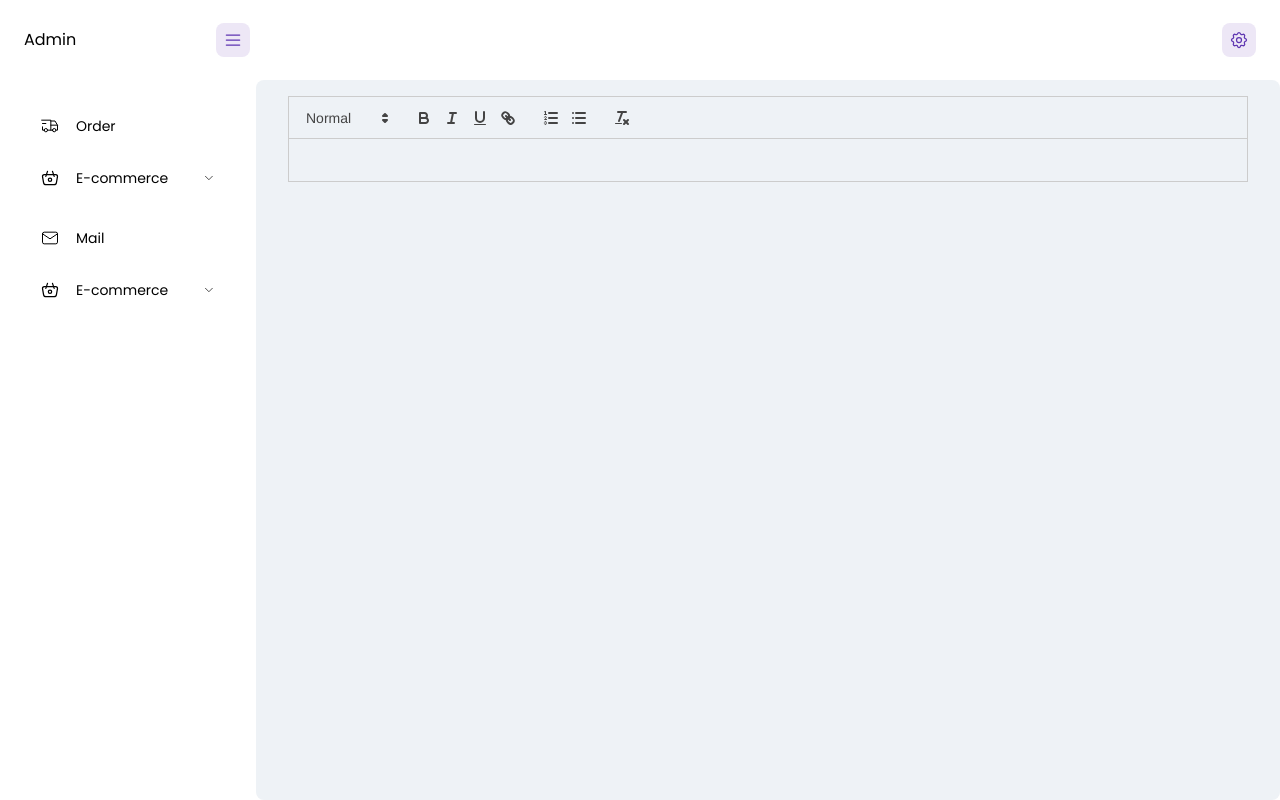
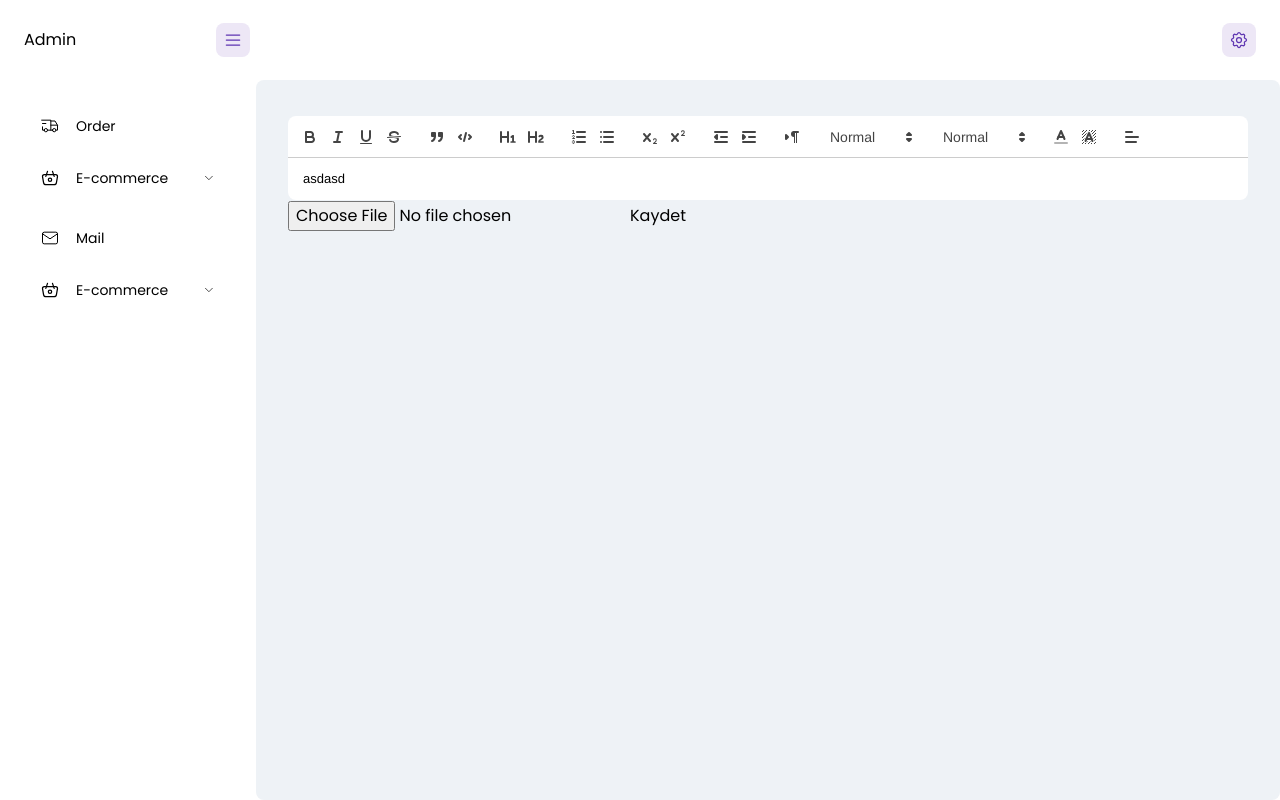
Before and after one commit to AliKarabulut/next-shop, a Next.js app: page /admin/dashboard/slider in a window 1280 px wide. Built offline with nearby package versions, Linux system fonts and the light colour scheme.

Commit message:
Add Slider model and API endpoint for creating sliders

```diff
--- a/src/app/(admin)/admin/dashboard/slider/page.tsx
+++ b/src/app/(admin)/admin/dashboard/slider/page.tsx
@@ -1,37 +1,51 @@
 "use client";
+import Input from "@/ui/input/input";
+import axios from "axios";
+import dynamic from "next/dynamic";
 import React, { useState } from "react";
-import ReactQuill from "react-quill";
 import "react-quill/dist/quill.snow.css";
+const DynamicQuill = dynamic(() => import("react-quill"), { ssr: false });
 
 const Slider = () => {
-  const [value, setValue] = useState("");
-
+  const [value, setValue] = useState("asdasd");
+  const [file, setFile] = useState<File | null>(null);
   const modules = {
     toolbar: [
-      ["bold", "italic", "underline", "strike"], // toggled buttons
+      ["bold", "italic", "underline", "strike"],
       ["blockquote", "code-block"],
 
-      [{ header: 1 }, { header: 2 }], // custom button values
+      [{ header: 1 }, { header: 2 }],
       [{ list: "ordered" }, { list: "bullet" }],
-      [{ script: "sub" }, { script: "super" }], // superscript/subscript
-      [{ indent: "-1" }, { indent: "+1" }], // outdent/indent
-      [{ direction: "rtl" }], // text direction
+      [{ script: "sub" }, { script: "super" }],
+      [{ indent: "-1" }, { indent: "+1" }],
+      [{ direction: "rtl" }],
 
-      [{ size: ["small", false, "large", "huge"] }], // custom dropdown
+      [{ size: ["small", false, "large", "huge"] }],
       [{ header: [1, 2, 3, 4, 5, 6, false] }],
 
-      [{ color: [] }, { background: [] }], // dropdown with defaults from theme
-      [{ font: [] }],
+      [{ color: [] }, { background: [] }],
       [{ align: [] }],
+    ],
+  };
 
-      ["clean"], // remove formatting button
-    ],
+  const submitHandler = (event: any) => {
+    event.preventDefault();
+    if (!file) return;
+    const data = new FormData()
+    data.set('file', file)
+    data.set('description', value)
+    axios.post("/api/product/slider", data).then((res) => console.log(res));
   };
 
   return (
     <div>
-      <ReactQuill />
-      <div>{value}</div>
+      <div className="min-h-[85px] h-full  mt-5">
+        <DynamicQuill theme="snow" value={value} onChange={setValue} modules={modules} className="bg-white rounded-lg" />
+      </div>
+      <form onSubmit={submitHandler}>
+        <input type="file" name="file" onChange={(e:any) => setFile(e.target.files?.[0])} />
+        <button type="submit">Kaydet</button>
+      </form>
     </div>
   );
 };
--- a/src/app/(admin)/global.css
+++ b/src/app/(admin)/global.css
@@ -14,3 +14,11 @@
   background: #697586;
   border-radius: 8px;
 }
+
+.ql-toolbar {
+  @apply !border-0 !border-b;
+}
+
+.ql-container {
+  @apply !border-0;
+}
--- /dev/null
+++ b/src/app/api/product/slider/route.tsx
@@ -0,0 +1,51 @@
+import { writeFile } from "fs/promises";
+import { NextRequest, NextResponse } from "next/server";
+import prisma from "@/libs/prismadb";
+
+export const POST = async (request: NextRequest) => {
+  try {
+    const data = await request.formData();
+    const description = data.get("description") as string;
+    const file: File | null = data.get("file") as unknown as File;
+
+    if (!file) {
+      return NextResponse.json({ message: "An image must be selected" }, { status: 400 });
+    }
+
+    if (!description) {
+      return NextResponse.json({ message: "Description must be entered" }, { status: 400 });
+    }
+
+    if (!file.type.startsWith("image/")) {
+      return NextResponse.json({ message: "The file must be an image" }, { status: 400 });
+    }
+
+    if (file.size > 3 * 1024 * 1024) {
+      return NextResponse.json({ message: "The image must be smaller than 3MB " }, { status: 400 });
+    }
+
+    const bytes = await file.arrayBuffer();
+    const buffer = Buffer.from(bytes);
+
+    const path = `public/images/slider/${file.name}`;
+
+    await writeFile(path, buffer);
+    const newImage = await prisma.image.create({
+      data: {
+        urls: [path],
+        main: true,
+      },
+    });
+
+    const newSlider = await prisma.slider.create({
+      data: {
+        description,
+        imageId: newImage.id,
+      },
+    });
+
+    return NextResponse.json(newSlider, { status: 200 });
+  } catch (err: any) {
+    return NextResponse.json({ message: "There was a problem creating the slider" }, { status: 500 });
+  }
+};
--- a/src/ui/input/input.tsx
+++ b/src/ui/input/input.tsx
@@ -8,10 +8,11 @@ type InputProps = {
   capitalize?: boolean;
   inputClassName?: string;
   labelClassName?: string;
+  value?: string;
   onChange?: (e: any) => void;
 };
 
-const Input = ({ label, name, onChange, capitalize = true, inputClassName, labelClassName, type = "text" }: InputProps) => {
+const Input = ({ label, name, onChange, capitalize = true, inputClassName, labelClassName, value, type = "text" }: InputProps) => {
   const [open, setOpen] = useState<boolean>(false);
   const [inputValue, setInputValue] = useState<string>("");
   const inputRef = useRef<HTMLDivElement>(null);
@@ -48,6 +49,7 @@ const Input = ({ label, name, onChange, capitalize = true, inputClassName, label
         {label}
       </label>
       <input
+        value={value}
         type={type}
         name={name}
         id={name}
```
Also changed, not shown: 1 other file (tests, documents, lock files or other folders).
